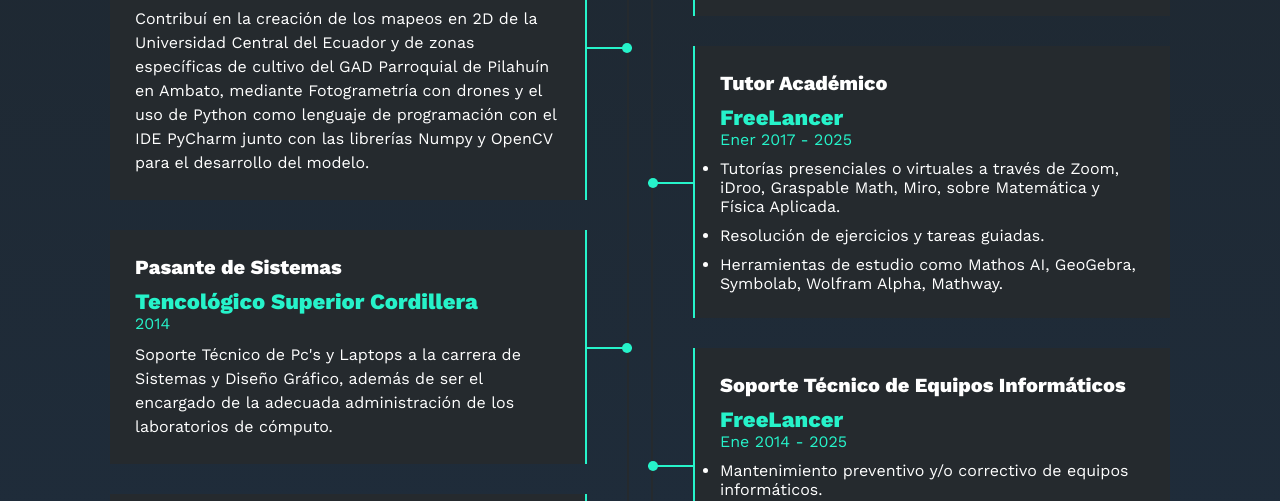
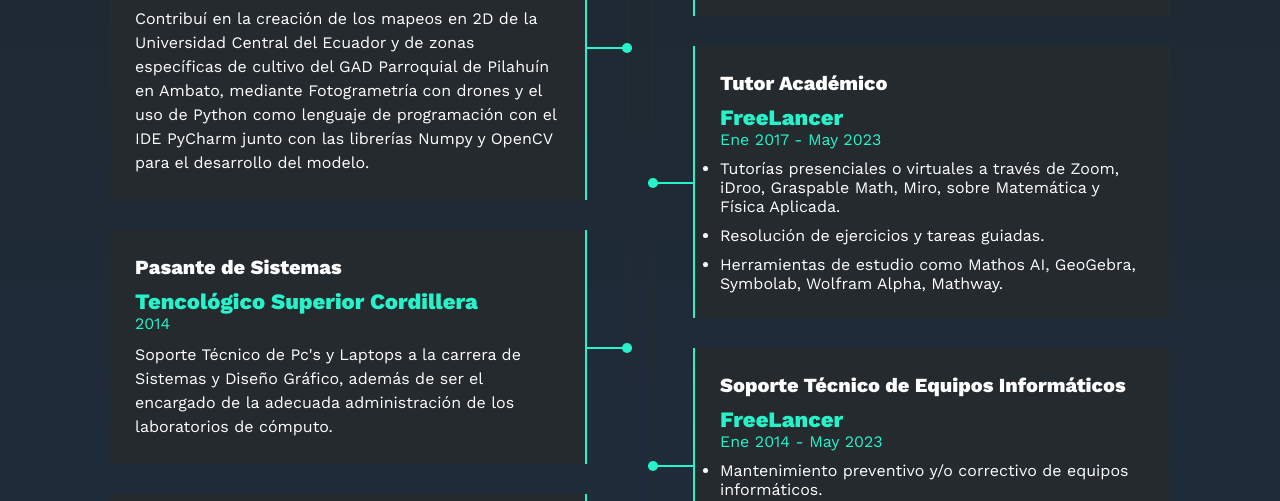
Before and after one commit to DarkXavi/DarkXavi.github.io, a plain HTML site: page index.html in a window 1280 px wide. Shown: the part 3900-4401 px from the top of the page. Drawn offline with nearby package versions, Linux system fonts and the light colour scheme.

Commit message:
Actualización de fechas

```diff
--- a/index.html
+++ b/index.html
@@ -533,7 +533,7 @@
             <div class="item der">
               <h4>Tutor Académico</h4>
               <span class="casa">FreeLancer</span>
-              <span class="fecha">Ener 2017 - 2025</span>
+              <span class="fecha">Ene 2017 - May 2023</span>
 
               <ul>
                 <li style="margin-bottom: 10px">
@@ -557,7 +557,7 @@
             <div class="item der">
               <h4>Soporte Técnico de Equipos Informáticos</h4>
               <span class="casa">FreeLancer</span>
-              <span class="fecha">Ene 2014 - 2025</span>
+              <span class="fecha">Ene 2014 - May 2023</span>
               <ul>
                 <li style="margin-bottom: 10px">
                   Mantenimiento preventivo y/o correctivo de equipos
```
